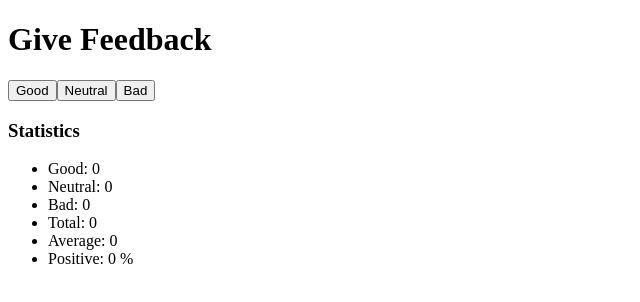
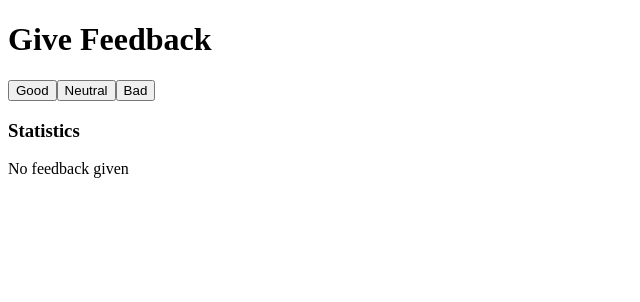
Before and after one commit to ale-drian/Laboratorio-4-React-Hooks, a React (Create React App) app in the folder votaciones/: page / in a window 1280 px wide. Shown: the top 302 px of the page, without its empty margins (0-640 px from the left). Built offline with nearby package versions, Linux system fonts and the light colour scheme.

Commit message:
Parte 4: conditional render

```diff
--- a/votaciones/src/index.js
+++ b/votaciones/src/index.js
@@ -42,7 +42,13 @@ const App = () => {
       <button onClick={handleBad}>Bad</button>
       <br />
       <h3>Statistics</h3>
-      <Statistics good={good} neutral={neutral} bad={bad} statisticsResult={statisticsResult}/>
+      {
+        statisticsResult.total != 0
+        ?
+        <Statistics good={good} neutral={neutral} bad={bad} statisticsResult={statisticsResult}/>
+        :
+        <p>No feedback given</p>
+      }
     </div>
   )
 }
```
